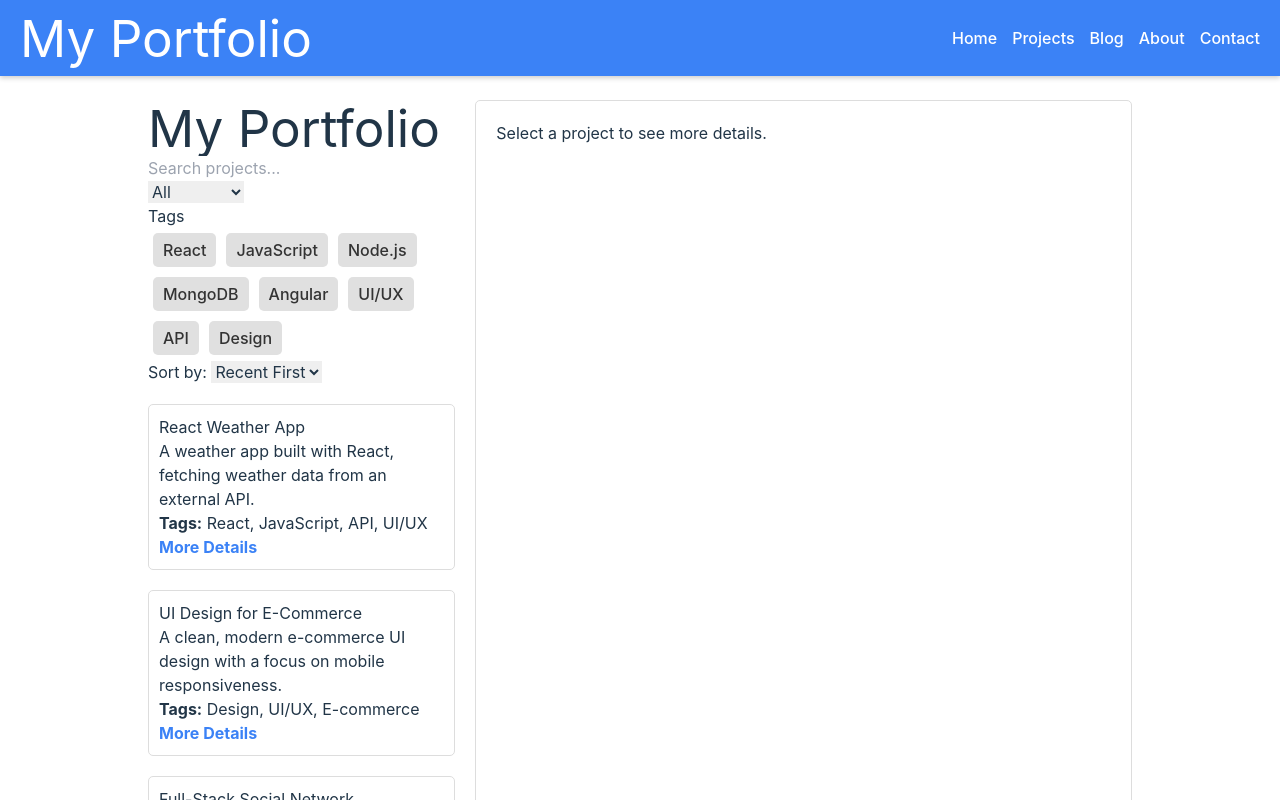
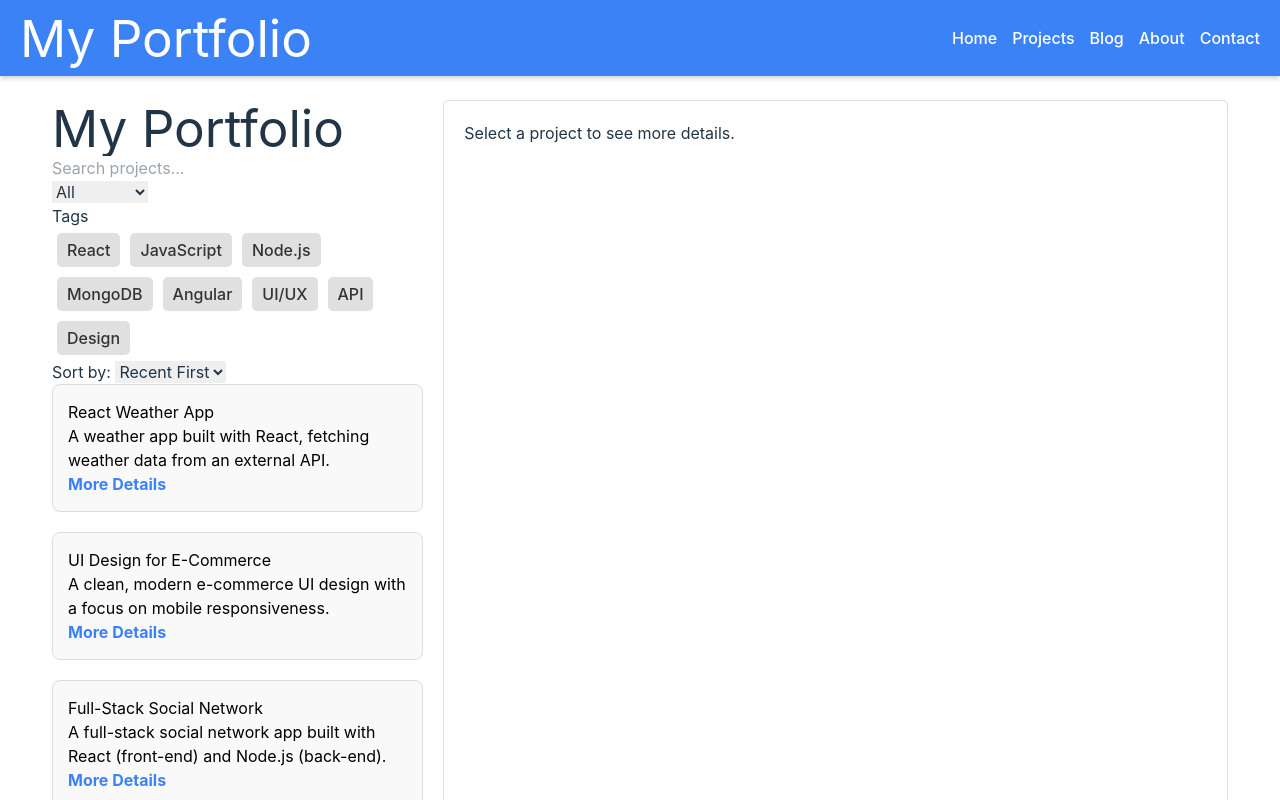
Before and after one commit to Fatedcircle/portfolio, a React (Vite) app: page /projects in a window 1280 px wide. Shown: the top 800 px of the page. Built offline with nearby package versions, Linux system fonts and the light colour scheme.

Commit message:
Putted the projects page projects into cards

```diff
--- a/src/App.jsx
+++ b/src/App.jsx
@@ -10,7 +10,7 @@ const App = () => {
     return (
         <Router>
             <Navbar />
-            <div style={{ padding: "20px", width: "80vw" }}>
+            <div style={{ padding: "20px", width: "95vw" }}>
                 <Routes>
                     <Route path="/" element={<HomePage />} />
                     <Route path="/projects" element={<Portfolio />} />
--- a/src/components/Portfolio/Portfolio.scss
+++ b/src/components/Portfolio/Portfolio.scss
@@ -1,3 +1,22 @@
 .portfolio {
     margin-top: 80px;
 }
+.project-cards {
+    display: grid;
+    grid-template-columns: repeat(auto-fill, minmax(250px, 1fr));
+    gap: 20px;
+}
+
+.project-card {
+    border: 1px solid #ddd;
+    border-radius: 8px;
+    padding: 15px;
+    background-color: #f9f9f9;
+    color: #000;
+    transition: box-shadow 0.3s;
+    cursor: pointer;
+
+    &:hover {
+        box-shadow: 0 4px 8px rgba(0, 0, 0, 0.2);
+    }
+}
--- a/src/components/Portfolio/ProjectList.jsx
+++ b/src/components/Portfolio/ProjectList.jsx
@@ -1,30 +1,21 @@
 /* eslint-disable react/prop-types */
-import { Link } from "react-router-dom";
+import { Link } from "react-router-dom"; // Import Link
 
 const ProjectList = ({ projects }) => {
     return (
-        <div>
+        <div className="project-cards">
             {projects.length === 0 ? (
                 <p>No projects found.</p>
             ) : (
                 projects.map((project) => (
                     <div
                         key={project.name}
-                        className="project"
-                        style={{
-                            margin: "20px 0",
-                            border: "1px solid #ddd",
-                            padding: "10px",
-                            borderRadius: "5px",
-                        }}
+                        className="project-card"
                     >
                         <h3>{project.name}</h3>
                         <p>{project.description}</p>
-                        <p>
-                            <strong>Tags:</strong> {project.tags.join(", ")}
-                        </p>
                         <Link
-                            to={`/projects/${project.name}`}
+                            to={`/projects/${project.name}`} // Update to use Link
                             style={{
                                 color: "#3b82f6",
                                 textDecoration: "none",
```
